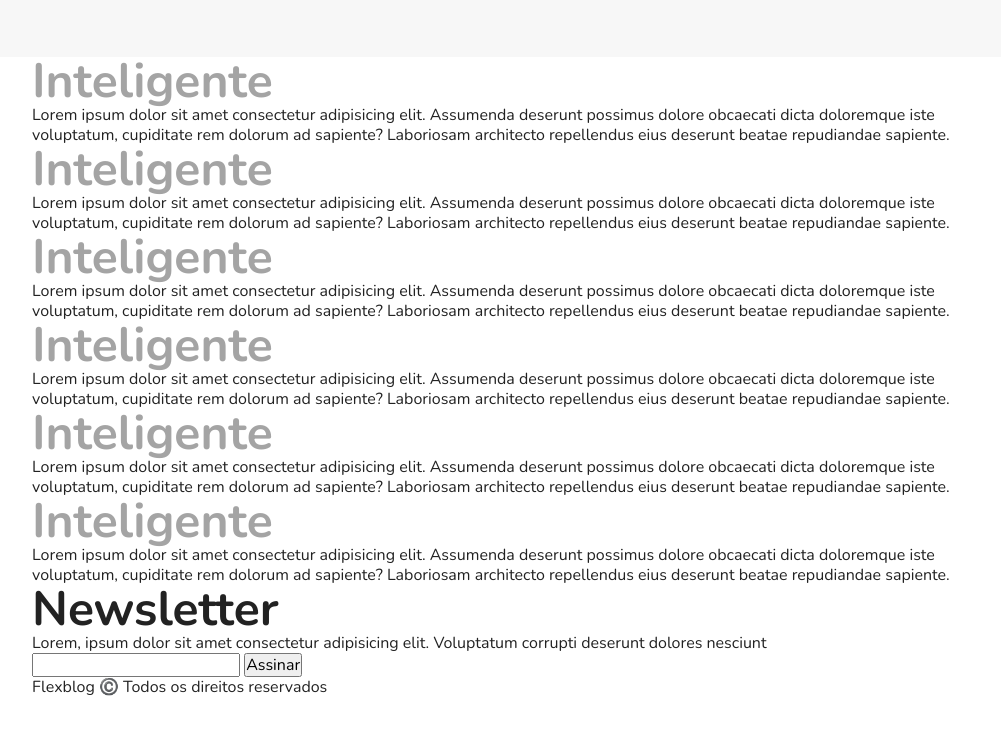
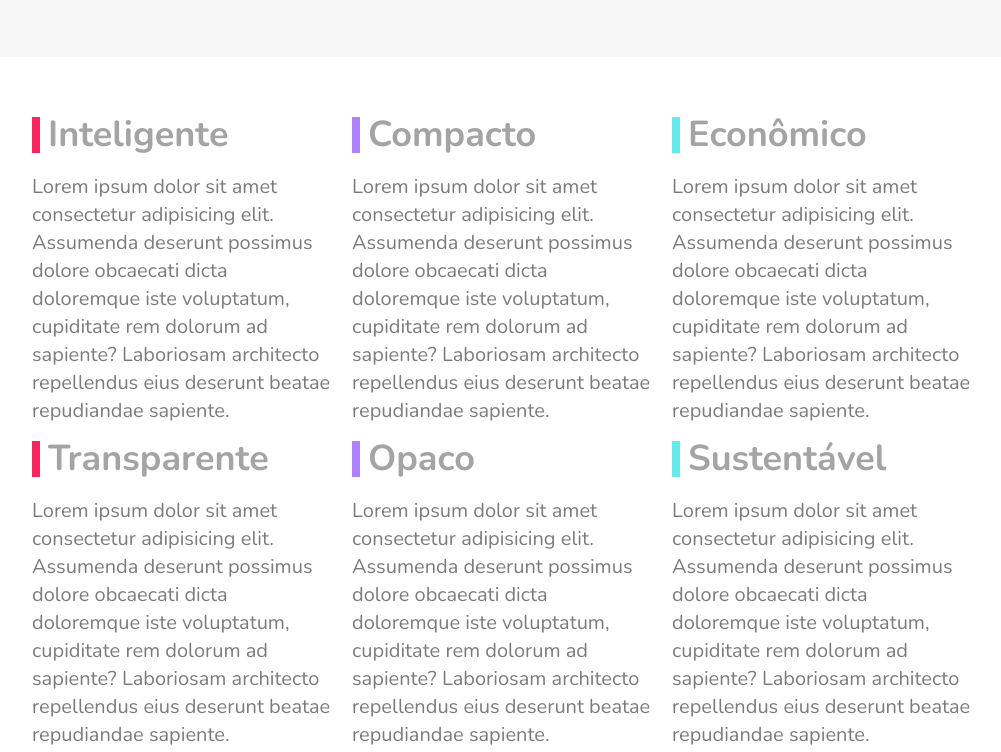
Before and after one commit to safirahconnect/flexblog, a plain HTML site: page index.html in a window 1280 px wide. Shown: the part 2563-3315 px from the top of the page, without its empty margins (136-1137 px from the left). Before the commit the page ends 3261 px from the top, so only its background shows below. Drawn offline with nearby package versions, Linux system fonts and the light colour scheme.

Commit message:
qualidade done

```diff
--- a/css/style.css
+++ b/css/style.css
@@ -43,6 +43,10 @@ button {
 .title {
   font-size: 3rem;
   line-height: 1;
+}
+
+.title--md {
+  font-size: 2.25rem;
 }
 
 .title--color-gray {
@@ -310,3 +314,54 @@ button {
     order: -1;
   }
 }
+
+/*qualidade*/
+.qualidade {
+  padding-block: var(--offset);
+}
+
+.qualidade__list {
+  display: flex;
+  flex-wrap: wrap;
+  gap: 1rem;
+}
+
+.qualidade__item {
+  flex: 1 1 300px;
+}
+
+.qualidade__item > * + * {
+  margin-top: 1em;
+}
+
+.qualidade__item .title {
+  display: flex;
+  align-items: center;
+  gap: 4px;
+}
+
+.qualidade__item .title::before {
+  content: "";
+  display: inline-block;
+  width: 8px;
+  height: 36px;
+  margin-right: 4px;
+}
+
+.qualidade__item:nth-child(3n + 1) .title::before {
+  background: #f9265e;
+}
+
+.qualidade__item:nth-child(3n + 2) .title::before {
+  background: #ae81ff;
+}
+
+.qualidade__item:nth-child(3n + 3) .title::before {
+  background: #66e9eb;
+}
+
+.qualidade__text {
+  font-size: 1.25rem;
+  line-height: 1.4;
+  color: #7c7c7c;
+}
--- a/index.html
+++ b/index.html
@@ -116,27 +116,27 @@
 	<section class="qualidade wrapper" id="qualidade">
 		<ul class="qualidade__list">
 			<li class="qualidade__item">
-				<h3 class=" title title--color-gray">Inteligente</h3>
+				<h3 class=" title title--md title--color-gray">Inteligente</h3>
 				<p class="qualidade__text">Lorem ipsum dolor sit amet consectetur adipisicing elit. Assumenda deserunt possimus dolore obcaecati dicta doloremque iste voluptatum, cupiditate rem dolorum ad sapiente? Laboriosam architecto repellendus eius deserunt beatae repudiandae sapiente.</p>
 			</li>
 			<li class="qualidade__item">
-				<h3 class=" title title--color-gray">Inteligente</h3>
+				<h3 class=" title title--md title--color-gray">Compacto</h3>
 				<p class="qualidade__text">Lorem ipsum dolor sit amet consectetur adipisicing elit. Assumenda deserunt possimus dolore obcaecati dicta doloremque iste voluptatum, cupiditate rem dolorum ad sapiente? Laboriosam architecto repellendus eius deserunt beatae repudiandae sapiente.</p>
 			</li>
 			<li class="qualidade__item">
-				<h3 class=" title title--color-gray">Inteligente</h3>
+				<h3 class=" title title--md title--color-gray">Econômico</h3>
 				<p class="qualidade__text">Lorem ipsum dolor sit amet consectetur adipisicing elit. Assumenda deserunt possimus dolore obcaecati dicta doloremque iste voluptatum, cupiditate rem dolorum ad sapiente? Laboriosam architecto repellendus eius deserunt beatae repudiandae sapiente.</p>
 			</li>
 			<li class="qualidade__item">
-				<h3 class="title title--color-gray">Inteligente</h3>
+				<h3 class="title title--md title--color-gray">Transparente</h3>
 				<p class="qualidade__text">Lorem ipsum dolor sit amet consectetur adipisicing elit. Assumenda deserunt possimus dolore obcaecati dicta doloremque iste voluptatum, cupiditate rem dolorum ad sapiente? Laboriosam architecto repellendus eius deserunt beatae repudiandae sapiente.</p>
 			</li>
 			<li class="qualidade__item">
-				<h3 class="title title--color-gray">Inteligente</h3>
+				<h3 class="title title--md title--color-gray">Opaco</h3>
 				<p class="qualidade__text">Lorem ipsum dolor sit amet consectetur adipisicing elit. Assumenda deserunt possimus dolore obcaecati dicta doloremque iste voluptatum, cupiditate rem dolorum ad sapiente? Laboriosam architecto repellendus eius deserunt beatae repudiandae sapiente.</p>
 			</li>
 			<li class="qualidade__item">
-				<h3 class=" title title--color-gray">Inteligente</h3>
+				<h3 class=" title title--md title--color-gray">Sustentável</h3>
 				<p class="qualidade__text">Lorem ipsum dolor sit amet consectetur adipisicing elit. Assumenda deserunt possimus dolore obcaecati dicta doloremque iste voluptatum, cupiditate rem dolorum ad sapiente? Laboriosam architecto repellendus eius deserunt beatae repudiandae sapiente.</p>
 			</li>
 		</ul>
```
